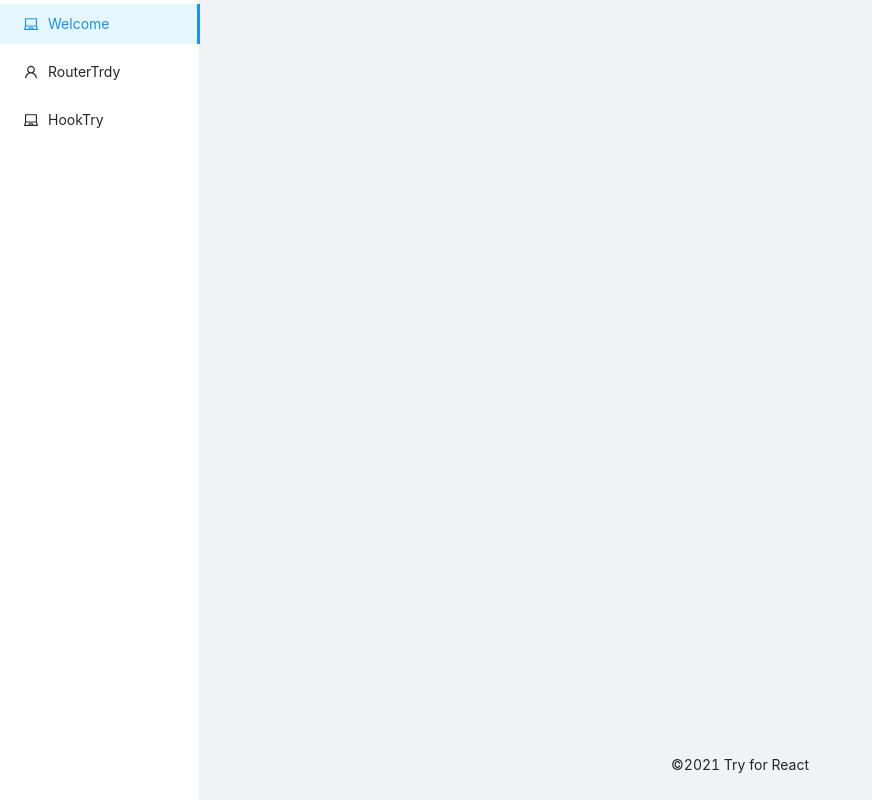
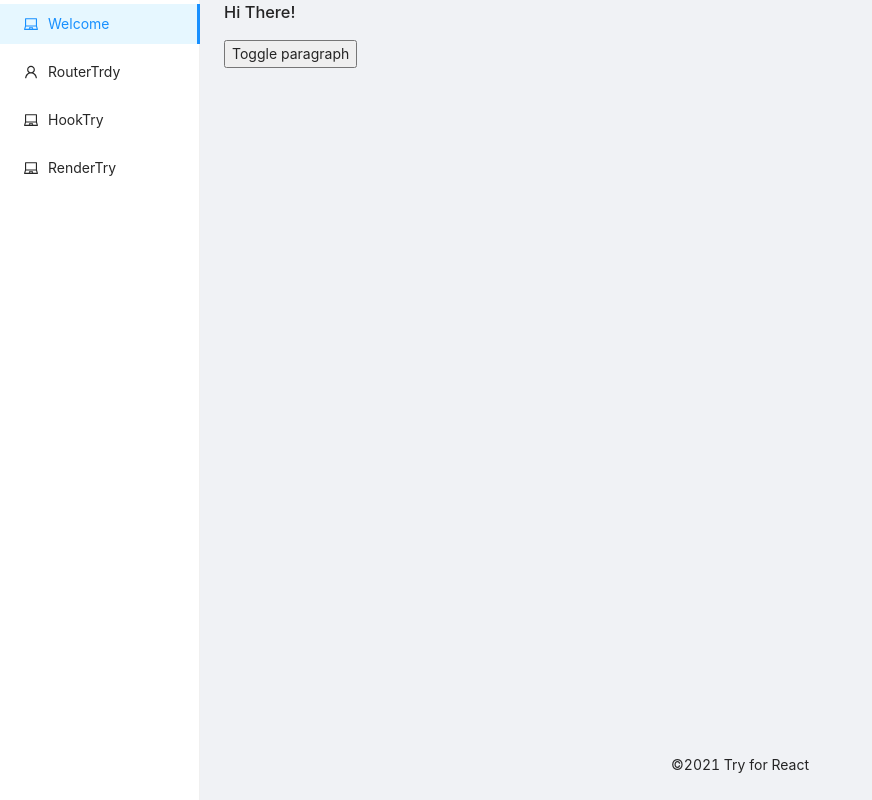
Before and after one commit to XXuain/Learn-react-app, a React (Create React App) app: page /renderTry in a window 1280 px wide. Shown: the whole page, without its empty margins (0-872 px from the left). Built offline with nearby package versions, Linux system fonts and the light colour scheme.

Commit message:
add: render try

```diff
--- a/src/App.js
+++ b/src/App.js
@@ -3,17 +3,13 @@ import { Provider as ReduxProvider } from 'react-redux';
 import { BrowserRouter, Route, Switch, Redirect } from 'react-router-dom';
 import CusApolloProvider from './plugin/apollo';
 import 'antd/dist/antd.css';
-
 import MainLayout from './layout/MainLayout';
-// import Welcome from './view/Welcome';
-// import HookTry from './view/HookTry';
-// import RouterTry from './view/RouterTry';
-
 import configureAppStore from './store';
 
 const Welcome = React.lazy(() => import('./view/Welcome'));
 const HookTry = React.lazy(() => import('./view/HookTry'));
 const RouterTry = React.lazy(() => import('./view/RouterTry'));
+const RenderTry = React.lazy(() => import('./view/RenderTry'));
 const store = configureAppStore();
 
 const App = () => (
@@ -35,6 +31,9 @@ const App = () => (
               <Route path="/hookTry">
                 <HookTry />
               </Route>
+              <Route path="/renderTry">
+                <RenderTry />
+              </Route>
             </Switch>
           </Suspense>
         </MainLayout>
--- /dev/null
+++ b/src/components/Paragraph.js
@@ -0,0 +1,7 @@
+import React from 'react';
+
+const Paragraph = (props) => {
+  console.log('Paragraph RUNNING!');
+  return <p>{props.children}</p>;
+};
+export default Paragraph;
--- /dev/null
+++ b/src/components/demoOutput.js
@@ -0,0 +1,8 @@
+import React from 'react';
+import Paragraph from './Paragraph';
+
+const DemoOutput = (props) => {
+  console.log('DemoOutput RUNNING!');
+  return <Paragraph>{props.show ? 'This is new!' : ''}</Paragraph>;
+};
+export default DemoOutput;
--- a/src/layout/MainNav.js
+++ b/src/layout/MainNav.js
@@ -17,6 +17,9 @@ export default function MainNav() {
         <Menu.Item key="hook" icon={<LaptopOutlined />}>
           <Link to="/hookTry">HookTry</Link>
         </Menu.Item>
+        <Menu.Item key="render" icon={<LaptopOutlined />}>
+          <Link to="/renderTry">RenderTry</Link>
+        </Menu.Item>
       </Menu>
     </Sider>
   );
--- /dev/null
+++ b/src/view/RenderTry/index.js
@@ -0,0 +1,20 @@
+import React, { useState } from 'react';
+import DemoOutput from '../../components/demoOutput';
+
+export default function RenderTry() {
+  const [showParagraph, setShowParagraph] = useState(false);
+  console.log('APP RUNNING');
+
+  const toggleParagraph = () => {
+    setShowParagraph((pre) => !pre);
+  };
+
+  return (
+    <div>
+      <h1>Hi There!</h1>
+      {/* 引用 DemoOutput 並傳入 props */}
+      <DemoOutput show={showParagraph} />
+      <button onClick={toggleParagraph}>Toggle paragraph</button>
+    </div>
+  );
+}
```
